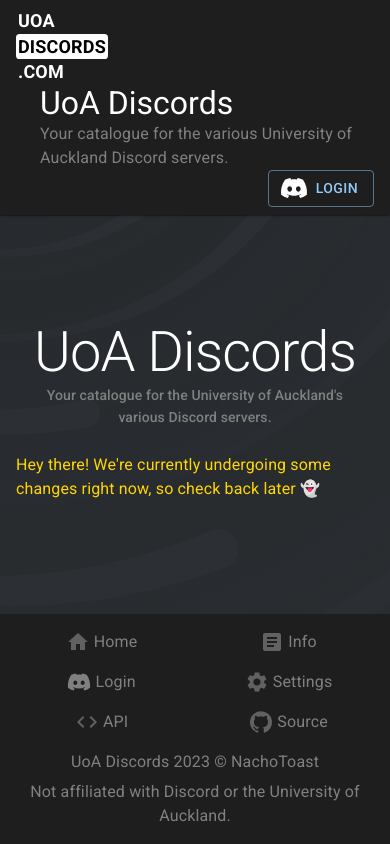
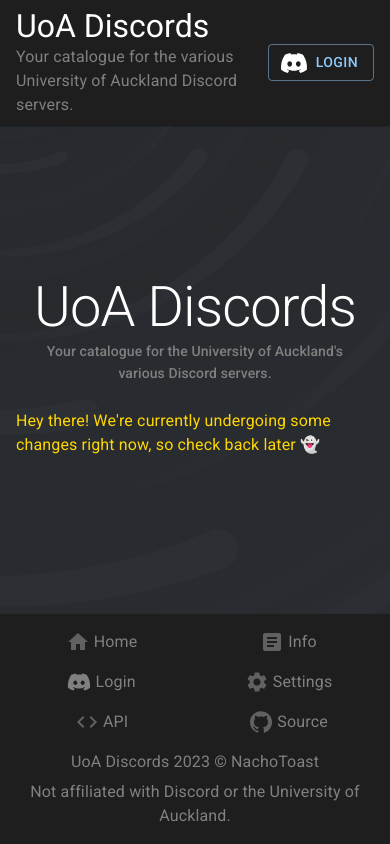
Before and after one commit to UoA-Discords/website, a React (Create React App) app: page / in a window 390 px wide. Built offline with nearby package versions, Linux system fonts and the light colour scheme.

Commit message:
update header content hiding breakpoints

```diff
--- a/src/components/Header/Header.tsx
+++ b/src/components/Header/Header.tsx
@@ -17,6 +17,9 @@ export const Header: React.FC = () => {
 
     const [hasHoveredOverLogo, setHasHoveredOverLogo] = useState(false);
 
+    const shouldHideTextLogo = useMediaQuery(theme.breakpoints.down('sm'));
+    const shouldHideLoginOrProfileIcon = useMediaQuery(theme.breakpoints.down('xs'));
+
     const shouldInitiallyHideLogo = useMediaQuery(theme.breakpoints.down(1100));
 
     const hideLogo = useMemo(
@@ -26,20 +29,15 @@ export const Header: React.FC = () => {
 
     return (
         <Paper sx={{ width: '100vw', m: 0, p: '0.5em 0' }} square>
-            <Stack
-                direction="row"
-                flexWrap="wrap"
-                alignItems="center"
-                justifyContent="space-between"
-                spacing={3}
-                sx={{ ml: '1rem', mr: '1rem' }}
-            >
+            <Stack direction="row" alignItems="center" spacing={3} sx={{ ml: '1rem', mr: '1rem', overflowX: 'auto' }}>
+                {!shouldHideTextLogo && (
                     <InternalLink to="/" id="siteName">
                         <Typography>UOA</Typography>
                         <Typography>DISCORDS</Typography>
                         <Typography>.COM</Typography>
                     </InternalLink>
-                <div>
+                )}
+                <div style={{ flexGrow: 1 }}>
                     <Typography variant="h3">{title}</Typography>
                     {typeof description === 'string' ? (
                         <Typography color="gray">{description}</Typography>
@@ -55,17 +53,17 @@ export const Header: React.FC = () => {
                         </Breadcrumbs>
                     )}
                 </div>
-                <div style={{ flexGrow: 1 }} />
-                {loggedInUser !== null ? (
+                {!shouldHideLoginOrProfileIcon &&
+                    (loggedInUser !== null ? (
                         <InternalLink to={`/users/${loggedInUser.user._id}`} title="Go to your profile page">
                             <ProfilePicture type="full" user={loggedInUser.user} />
                         </InternalLink>
                     ) : (
                         <LoginButton />
-                )}
+                    ))}
             </Stack>
             {!shouldInitiallyHideLogo && (
-                <Grow in={!hideLogo}>
+                <Grow in={!hideLogo} style={{ justifySelf: 'flex-end' }}>
                     <img
                         style={{
                             height: '165.04',
@@ -74,6 +72,7 @@ export const Header: React.FC = () => {
                             right: '12.8rem',
                             top: '0.4rem',
                             zIndex: 1,
+                            justifySelf: 'flex-end',
                         }}
                         src={TransparentBirdLogo}
                         alt="Site logo"
```
Lines whose indentation alone changed are shown as unchanged.
